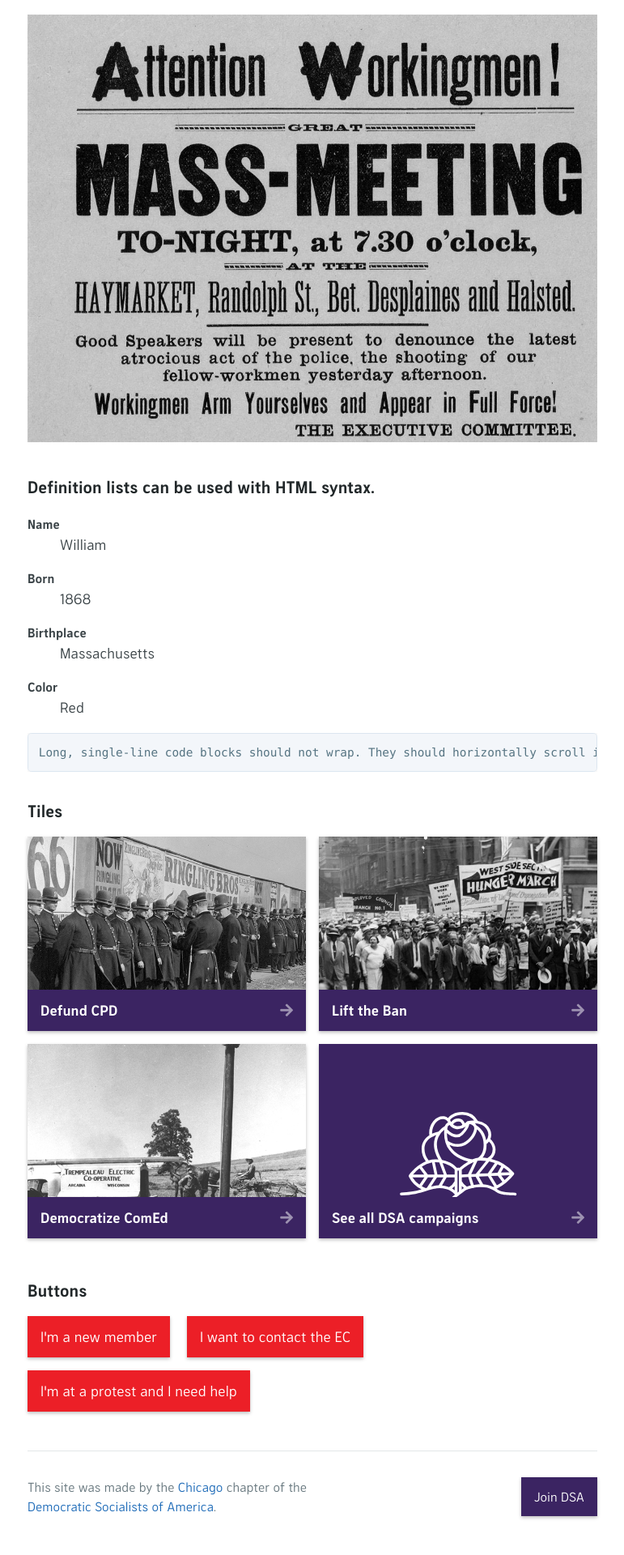
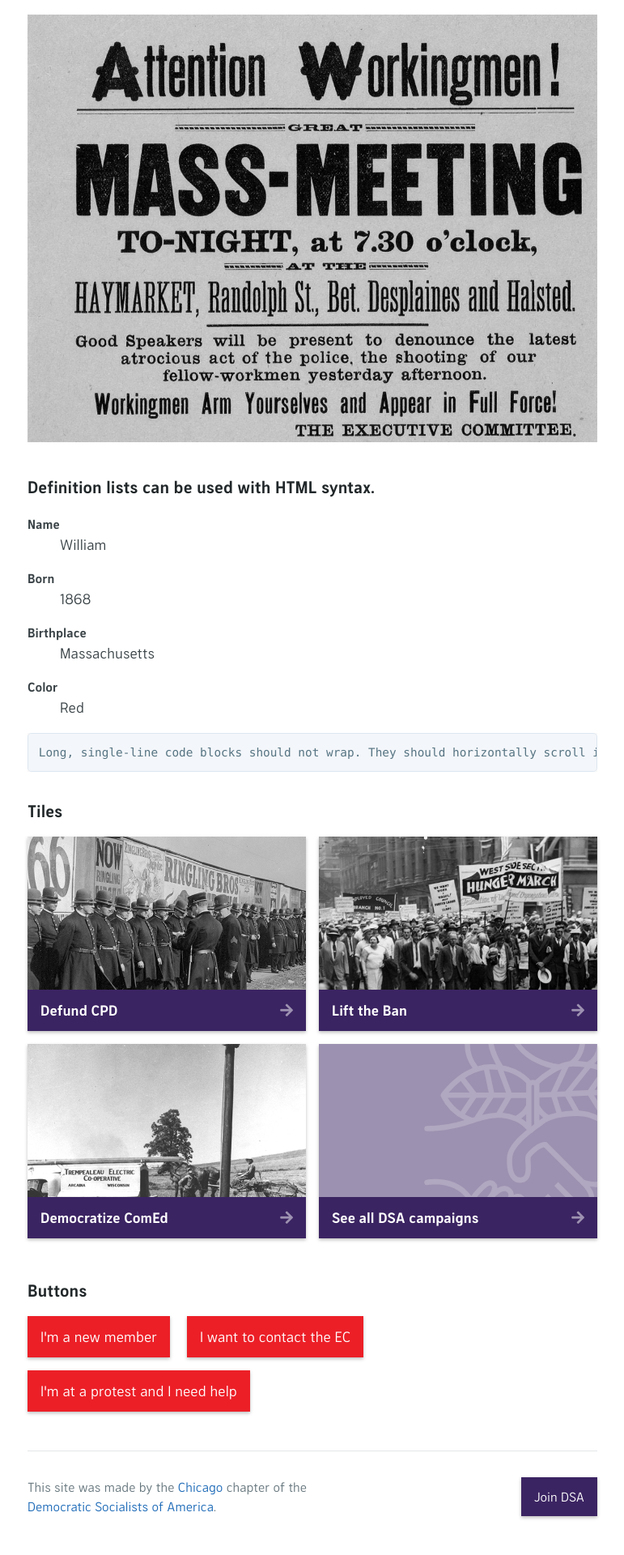
Before and after one commit to ChicagoDSA/haymarket, a Jekyll site: the page built from index.md, in a window 1280 px wide. Shown: the part 3200-5120 px from the top of the page at 81% size, without its empty margins (254-1025 px from the left). Built offline with Jekyll 4.4.1, drawn with Linux system fonts in a browser that asks for light colours; nearby versions of some CDN libraries; some web fonts are replaced; library files that are not in the unit come from our copies.

Commit message:
positioning for tile background

```diff
--- a/_sass/jekyll-theme-haymarket.scss
+++ b/_sass/jekyll-theme-haymarket.scss
@@ -89,6 +89,21 @@
 	background-color: $dsa-red;
 }
 
+.background-logo img {
+	position: absolute;
+	opacity: .2;
+
+	/* IE fixes */
+	zoom: 1;
+	filter: alpha(opacity=20);
+
+	pointer-events: none;
+
+	@include print {
+		display: none;
+	}
+}
+
 .page-header {
 	overflow: hidden;
 	color: $header-heading-color;
@@ -117,7 +132,7 @@
 
 #banner {
 	position: relative;
-	z-index: 2;
+	z-index: 1;
 	width: 100%;
 	padding: 1rem 0;
 	color: $body-text-color;
@@ -254,15 +269,6 @@
 	}
 
 	.background-logo img {
-		position: absolute;
-		opacity: .2;
-
-		/* IE fixes */
-		zoom: 1;
-		filter: alpha(opacity=20);
-
-		pointer-events: none;
-
 		@include large {
 			top: -16rem;
 			right: -20rem;
@@ -282,10 +288,6 @@
 			right: -18rem;
 			width: 40rem;
 			height: 40rem;
-		}
-
-		@include print {
-			display: none;
 		}
 	}
 }
@@ -373,12 +375,6 @@
 		}
 	}
 
-	.tile,
-	.title-only,
-	.title {
-		background-color: $dsa-purple;
-	}
-
 	.tile {
 		position: absolute;
 		top: 0;
@@ -392,12 +388,37 @@
 			min-height: 100%;
 		}
 
+		.background,
+		.title-only,
+		.title {
+			background-color: $dsa-purple;
+		}
+
+		.background,
 		.overlay {
 			position: absolute;
 			top: 0;
 			left: 0;
 			width: 100%;
 			height: 100%;
+		}
+
+		.background {
+			opacity: .5;
+
+			/* IE fixes */
+			zoom: 1;
+			filter: alpha(opacity=50);
+		}
+
+		.background-logo img {
+			top: -15rem;
+			right: -15rem;
+			max-width: 40rem;
+			height: 40rem;
+		}
+
+		.overlay {
 			background-color: #000;
 			opacity: 0;
 
```
